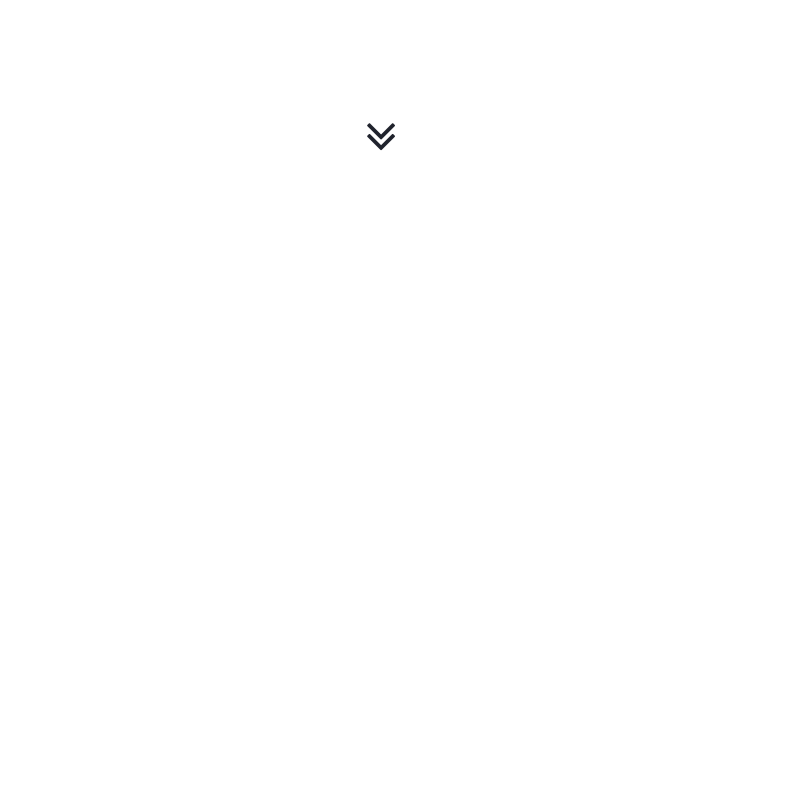
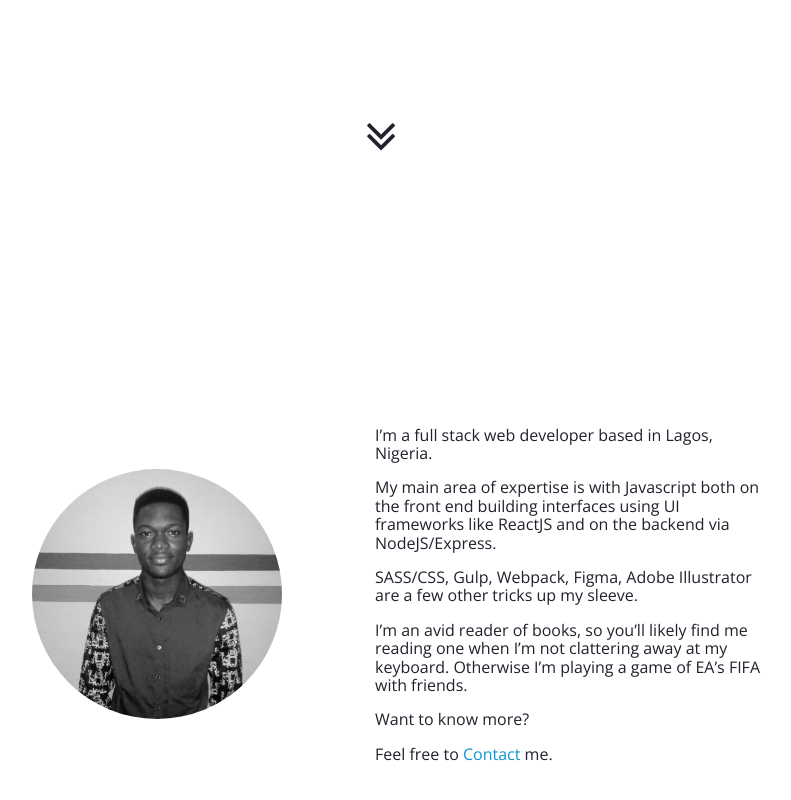
Before and after one commit to CEOehis/celestineekohordan, a React (Create React App) app: page / in a window 1280 px wide. Shown: the part 606-1406 px from the top of the page, without its empty margins (275-1066 px from the left). Before the commit the page ends 800 px from the top, so only its background shows below. Built offline with nearby package versions, Linux system fonts and the light colour scheme.

Commit message:
add about section

```diff
--- a/src/App.js
+++ b/src/App.js
@@ -2,6 +2,7 @@ import React, { Component } from 'react';
 import './App.css';
 import Navbar from './components/Navbar';
 import Jumbotron from './components/Jumbotron';
+import About from './components/About';
 
 class App extends Component {
   render() {
@@ -9,6 +10,7 @@ class App extends Component {
       <div>
         <Navbar />
         <Jumbotron />
+        <About />
       </div>
     );
   }
--- /dev/null
+++ b/src/components/About.css
@@ -0,0 +1,41 @@
+.about {
+  grid-column: span 8 / 11;
+  min-height: calc(100vh - 40px);
+  display: grid;
+  grid-column-gap: 20px;
+  padding: 10px;
+  grid-template-columns: repeat(8, minmax(0, 1fr));
+}
+
+.about-item.image-wrap {
+  grid-column: span 4;
+  display: flex;
+  align-content: center;
+}
+
+.about-item.profile {
+  grid-column: span 4;
+  display: flex;
+  align-content: center;
+}
+
+.about-item.profile div {
+  align-self: center;
+}
+
+.about-item.profile a {
+  color: #0E94D3;
+  text-decoration: none;
+}
+
+/* .about-item {
+  width: 50%;
+  padding: 20px;
+} */
+
+.about-item img {
+  border-radius: 50%;
+  max-width: 250px;
+  margin: 0 auto;
+  align-self: center;
+}
--- /dev/null
+++ b/src/components/About.js
@@ -0,0 +1,28 @@
+import React from 'react';
+import './About.css';
+import profile from '../profile.png';
+
+function About() {
+  return (
+    <section className="layout-grid">
+      <div className="about">
+        <div className="about-item image-wrap">
+          <img src={profile} alt="Celestine Ekoh-Ordan" />
+        </div>
+        <div className="about-item profile">
+          <div>
+            <p>I’m a full stack web developer based in Lagos, Nigeria.</p>
+            <p>My main area of expertise is with Javascript both on the front end building interfaces using UI frameworks like ReactJS and on the backend via NodeJS/Express.</p>
+            <p>SASS/CSS, Gulp, Webpack, Figma, Adobe Illustrator are a few other tricks up my sleeve.</p>
+            <p>I’m an avid reader of books, so you’ll likely find me reading one when I’m not clattering away at my keyboard. Otherwise  I’m playing a game of EA’s FIFA with friends.</p>
+            <p>Want to know more?</p>
+            <p>Feel free to <a href="#contact">Contact</a> me.</p>
+          </div>
+        </div>
+      </div>
+
+    </section>
+  )
+}
+
+export default About;
```
Also changed, not shown: src/profile.png (added).
